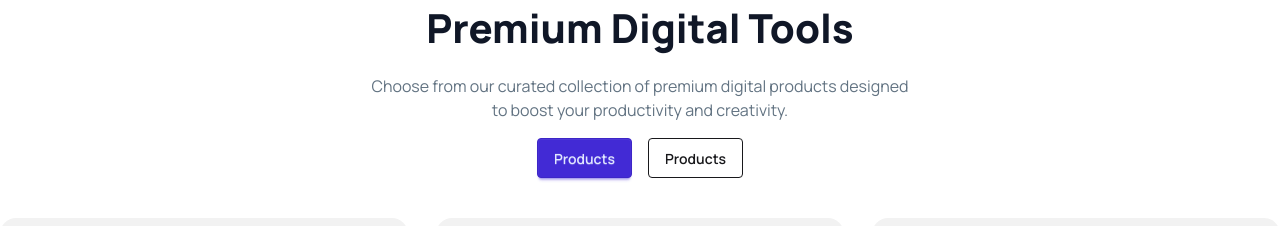
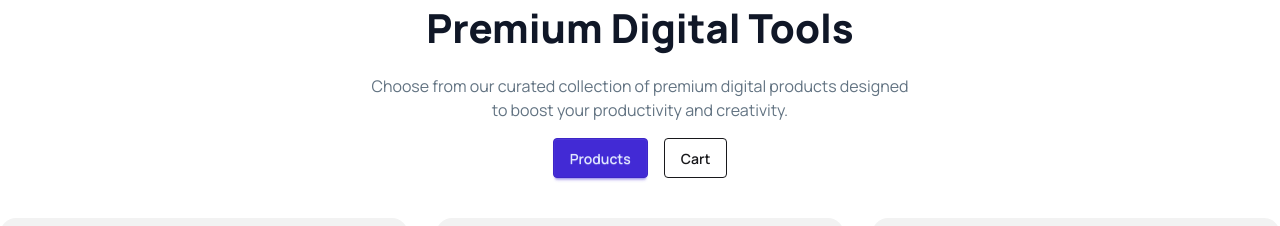
Before and after one commit to NureAlamShuvo/my-assignment-6, a React (Vite) app: page / in a window 1280 px wide. Shown: the part 1180-1406 px from the top of the page. Built offline with nearby package versions, Linux system fonts and the light colour scheme.

Commit message:
add tap switching Products and Cart section

```diff
--- /dev/null
+++ b/src/components/Cart.jsx
@@ -0,0 +1,11 @@
+import React from 'react';
+
+const Cart = () => {
+    return (
+        <div>
+            Cart
+        </div>
+    );
+};
+
+export default Cart;
--- a/src/components/Tools.jsx
+++ b/src/components/Tools.jsx
@@ -1,10 +1,12 @@
-import { Check } from 'lucide-react';
-import React, { use } from 'react';
 
-const Tools = ( {toolsPromise} ) => {
+import React, { use, useState } from 'react';
+import ToolsCard from './ToolsCard';
+
+const Tools = ({ toolsPromise }) => {
 
     const tools = use(toolsPromise);
-    console.log(tools);
+
+    const [activeTap, setActiveTap] = useState("products");
 
     return (
         <div className='py-28'>
@@ -13,32 +15,26 @@ const Tools = ( {toolsPromise} ) => {
                 <p className='text-[#627382]'>Choose from our curated collection of premium digital products designed <br />to boost your productivity and creativity.</p>
 
                 <div className='flex gap-4 justify-center'>
-                    <button className='btn btn-primary'>Products</button>
-                    <button className='btn btn-outline'>Products</button>
+                    <button onClick={() => setActiveTap("products")} className={`btn ${activeTap === "products" ? "btn-primary" : "btn-outline"}`}>Products</button>
+
+                    <button onClick={() => setActiveTap("cart")} className={`btn ${activeTap === "cart" ? "btn-primary" : "btn-outline"}`}>Cart</button>
+
                 </div>
             </div>
 
-            <div className='grid grid-cols-1 md:grid-cols-2 lg:grid-cols-3 gap-7 container mx-auto mt-10'>
-                {
-                    tools.map(tool => <div key={tool.id} className='rounded-2xl bg-[#F2F2F2] p-10 space-y-4'>
-                        <img src={tool.img} alt="" />
-                        <h2 className='font-bold text-[1.2rem] text-[#101727]'>{tool.name}</h2>
-                        <p className='text-[#627382]'>{tool.description}</p>
-                        <h2> <span className='font-bold text-[1.2rem] text-[#101727]'>${tool.price}</span><span className='text-[#627382]'>/{tool.period}</span></h2>
-                        <div className='space-y-2'>
-                            {
-                                tool.features.map((feature, index) => (
-                                    <p key={index} className='flex items-center gap-2'>
-                                    <span className='text-green-400'><Check size={16} /></span>
-                                    <span className='text-[#627382]'>{feature}</span>
-                                </p>)
-                                )
-                            }
-                        </div>
-                        <button className='btn btn-primary w-full'>Buy Now</button>
-                    </div>)
-                }
-            </div>
+            {
+                activeTap === "products" && (
+                    <div className='grid grid-cols-1 md:grid-cols-2 lg:grid-cols-3 gap-7 container mx-auto mt-10'>
+                        {
+                            tools.map(tool =>
+                                <ToolsCard key={tool.id} tool={tool}></ToolsCard>)
+                        }
+                    </div>
+                )
+            }
+
+            {activeTap === "cart" && <cart></cart>}
+
         </div>
     );
 };
--- /dev/null
+++ b/src/components/ToolsCard.jsx
@@ -0,0 +1,38 @@
+import React, { useState } from 'react';
+import { Check } from 'lucide-react';
+
+const ToolsCard = ({ tool }) => {
+
+    const [clickBtn, setClickBtn] = useState(false);
+
+    const handleBuyBtn = () =>{
+        setClickBtn(true);
+    }
+
+    return (
+        <div className='rounded-2xl bg-[#F2F2F2] p-10 space-y-4'>
+
+                            <img src={tool.img} alt="Image not found!" />
+
+                            <h2 className='font-bold text-[1.2rem] text-[#101727]'>{tool.name}</h2>
+
+                            <p className='text-[#627382]'>{tool.description}</p>
+
+                            <h2> <span className='font-bold text-[1.2rem] text-[#101727]'>${tool.price}</span><span className='text-[#627382]'>/{tool.period}</span></h2>
+                            <div className='space-y-2'>
+
+                                {
+                                    tool.features.map((feature, index) => (
+                                        <p key={index} className='flex items-center gap-2'>
+                                            <span className='text-green-400'><Check size={16} /></span>
+                                            <span className='text-[#627382]'>{feature}</span>
+                                        </p>)
+                                    )
+                                }
+                            </div>
+                            <button onClick={handleBuyBtn} className={`btn w-full ${clickBtn ? "btn-success" : "btn-primary"}`}>{clickBtn ? <span className='flex items-center gap-2'><Check size={16}/>Added To Card</span> : "Buy Now"}</button>
+                        </div>
+    );
+};
+
+export default ToolsCard;
```
